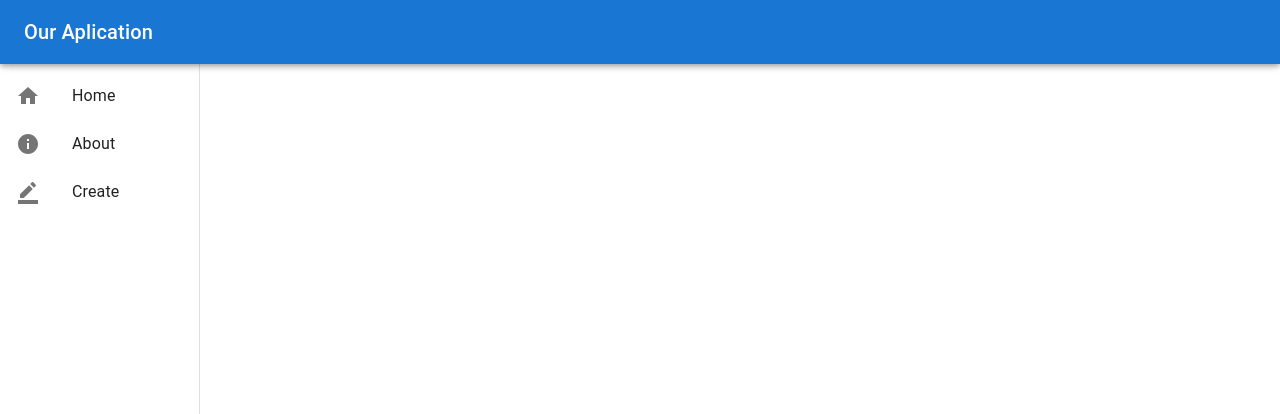
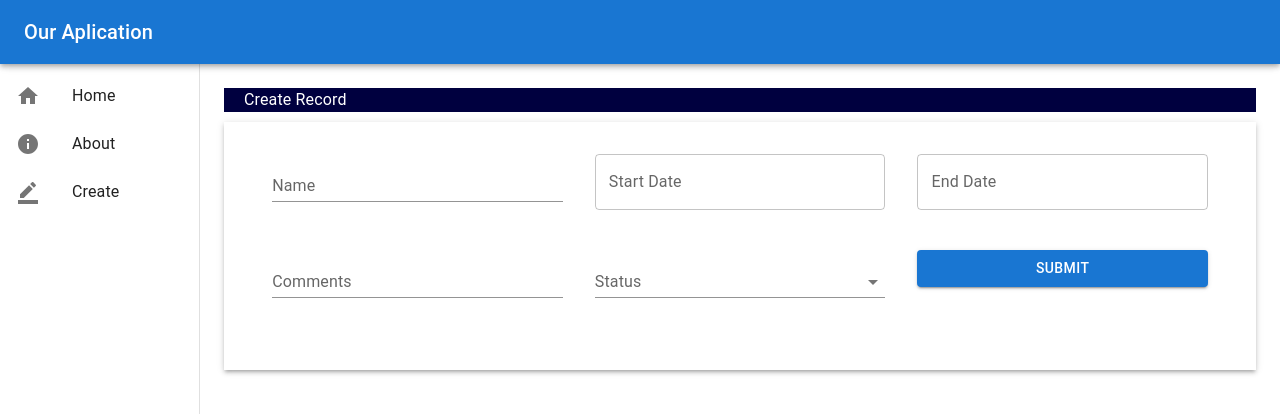
Before and after one commit to subhaghanta60/Django-React-CRUD-APP, a React (Create React App) app in the folder frontend/: page /edit/1 in a window 1280 px wide. Shown: the top 414 px of the page. Built offline with nearby package versions, Linux system fonts and the light colour scheme; no server answers; the HTML template or start-up script is replaced by a standard one.

Commit message:
Edit Funcanality

```diff
--- a/frontend/src/App.js
+++ b/frontend/src/App.js
@@ -4,6 +4,7 @@ import Home from './components/Home';
 import About from './components/About';
 import Create from './components/Create';
 import Navbar from './components/Navbar';
+import Edit from './components/Edit';
 function App() {
   const myWidth=200;
   return (
@@ -14,6 +15,7 @@ function App() {
                     <Route path="" element={<Home/>}/>
                     <Route path="/about" element={<About/>}/>
                     <Route path="/create" element={<Create/>}/>
+                    <Route path="/edit/:id" element={<Edit/>}/>
                 </Routes>
 
               }
--- /dev/null
+++ b/frontend/src/components/Edit.js
@@ -0,0 +1,128 @@
+import {React,useEffect,useState} from 'react'
+import{Box, Button, Typography} from '@mui/material'
+import MyDatePickerField from './forms/MyDatePickerField'
+import MySelectField from './forms/MySelectField'
+import MyMultilineField from './forms/MyMultilineField'
+import MyTextfield from './forms/MyTextfield'
+import { useForm } from 'react-hook-form'
+import AxiosInstance from './Axios'
+import Dayjs from 'dayjs'
+import {useNavigate,useParams} from 'react-router-dom'
+
+const Edit = () => {
+
+  const MyParam=useParams();
+  const MyID=MyParam.id;
+  const GetData = () => {
+    AxiosInstance.get(`project/${MyID}`).then((res)=> {
+
+      setValue('name',res.data.name)
+      setValue('start_date',Dayjs(res.data.start_date))
+      setValue('end_date',Dayjs(res.data.end_date))
+      setValue('comments',res.data.comments)
+      setValue('status',res.data.status)
+
+
+    })
+
+  }
+
+  useEffect(() =>{
+     GetData()
+  },[])
+  const navigate = useNavigate();
+  const defaultValues = {
+    name:'',
+    comments:'',
+    status:'',
+    start_date:null,
+    end_date:null,
+  }
+
+  const {handleSubmit, setValue, control} = useForm({defaultValues:defaultValues})
+
+  const submission = (data) => {
+    const startDate =Dayjs(data.start_date['$d']).format("YYYY-MM-DD")
+    const endDate =Dayjs(data.end_date['$d']).format("YYYY-MM-DD")
+    console.log(startDate);
+   AxiosInstance.put(`project/${MyID}/`,{
+      name:data.name,
+      status:data.status,
+      comments:data.comments,
+      start_date:startDate,
+      end_date:endDate,
+
+  })
+  .then((res)=> {
+    navigate('/');
+  })
+
+
+
+  }
+  return (
+    <div>
+    <form  onSubmit={handleSubmit(submission)}>
+
+     <Box sx={{display:'flex',width:'100%',backgroundColor:'#00003f',marginBottom:'10px'}}>
+      <Typography sx={{marginLeft:'20px',color:'#fff'}}>
+        Create Record
+      </Typography>
+     </Box>
+
+     <Box sx={{display:'flex',width:'100%',boxShadow:3,padding:4, flexDirection:'column'}}>
+
+        <Box sx={{display:'flex',justifyContent:'space-around',marginBottom:'40px'}}>
+          <MyTextfield
+            label="Name"
+            name="name"
+            control={control}
+            placeholder="Provide A Project Name"
+            width={'30%'}
+          />
+          <MyDatePickerField
+           label="Start Date"
+           name="start_date"
+           control={control}
+           placeholder="Enter Project start Date"
+           width={'30%'}
+          />
+          <MyDatePickerField
+           label="End Date"
+           name="end_date"
+           control={control}
+           placeholder="Enter Project start Date"
+           width={'30%'}
+          />
+        </Box>
+        <Box sx={{display:'flex',justifyContent:'space-around',marginBottom:'40px'}}>
+          <MyMultilineField
+            label="Comments"
+            name="comments"
+            control={control}
+            placeholder="Provide A Project Name"
+            width={'30%'}
+          />
+          <MySelectField
+           label="Status"
+           name="status"
+           control={control}
+           width={'30%'}
+          />
+
+        <Box sx={{width:"30%"}}>
+            <Button variant="contained" type="submit" sx={{width:'100%'}}>
+              Submit
+            </Button>
+            {/* <Button variant="contained" type="reset" sx={{width:'25%'}}>
+              Reset
+            </Button> */}
+        </Box>
+     </Box>
+    </Box>
+  </form>
+    </div>
+  )
+}
+
+export default Edit
--- a/frontend/src/components/Home.js
+++ b/frontend/src/components/Home.js
@@ -10,8 +10,10 @@ import Dayjs from 'dayjs';
 import {
   Edit as EditIcon,
   Delete as DeleteIcon,
-  Email as EmailIcon,
+
 } from '@mui/icons-material';
+import { Link } from 'react-router-dom';
+
 const Home = () => {
 
   const [myData,setMydata] =useState();
@@ -74,10 +76,10 @@ const Home = () => {
         },
       }}
       enableRowActions
-      renderRowActions={() => (
+      renderRowActions={({row}) => (
         <Box sx={{ display: 'flex', flexWrap: 'nowrap', gap: '8px' }}>
 
-          <IconButton color="secondary">
+        <IconButton color="secondary" component={Link} to={`edit/${row.original.id}`}>
             <EditIcon />
           </IconButton>
           <IconButton color="error">
```
Also changed, not shown: 2 other files (tests, documents, lock files or other folders).
